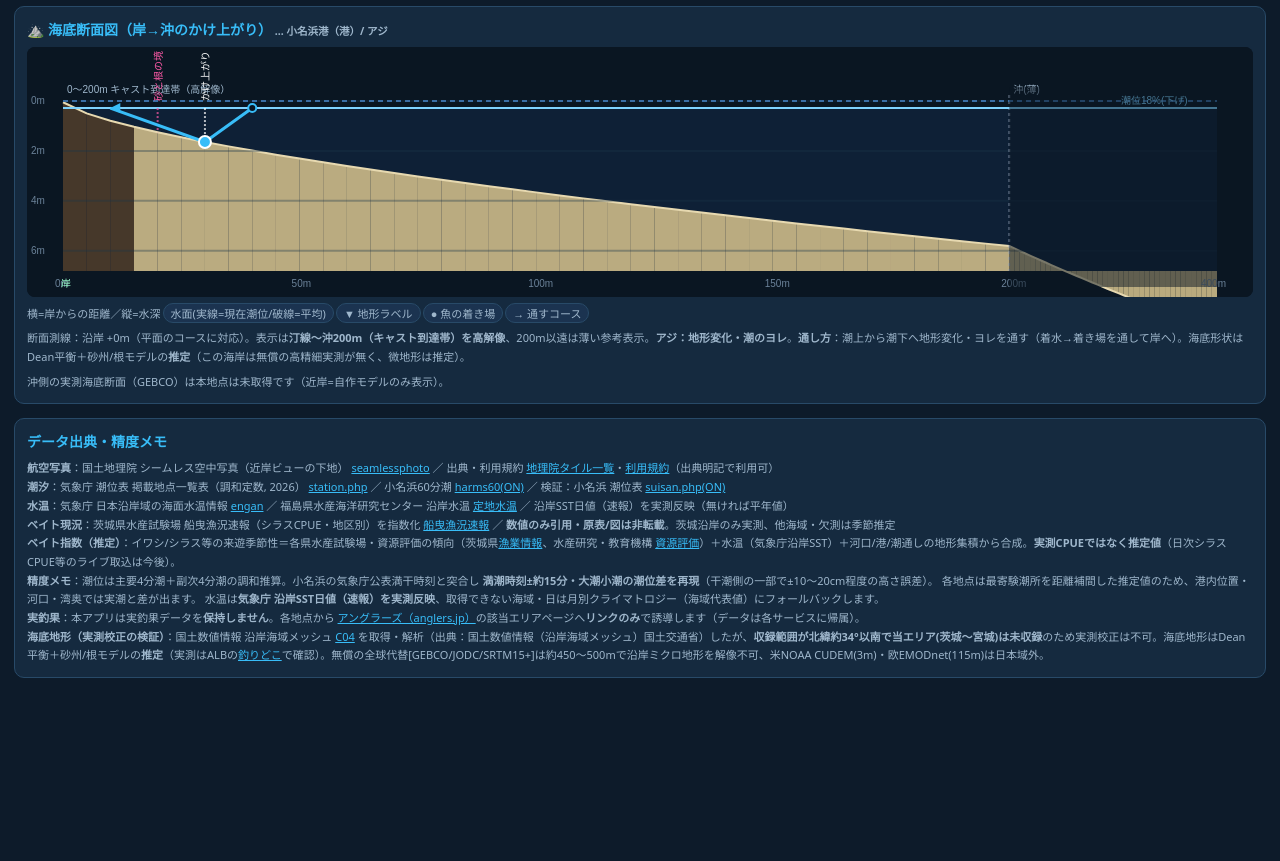
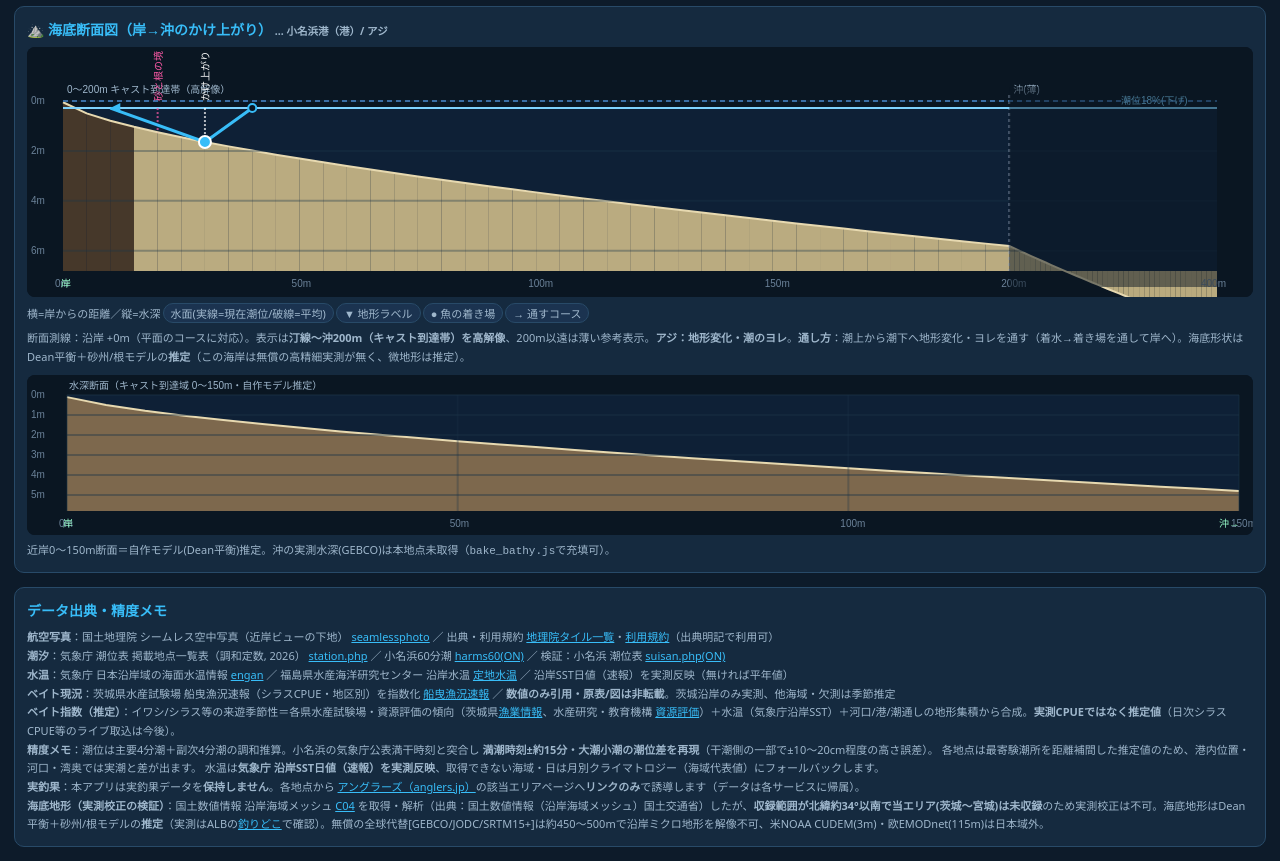
Before and after one commit to khunryo/tsuriba-map, a plain HTML site: page index.html in a window 1280 px wide. Shown: the part 1884-2745 px from the top of the page. Before the commit the page ends 2576 px from the top, so only its background shows below. Drawn offline with nearby package versions, Linux system fonts and the light colour scheme.

Commit message:
断面図を0〜150m(キャスト域)に絞る・GEBCOは数値参考 (sw v21)

```diff
--- a/index.html
+++ b/index.html
@@ -197,7 +197,7 @@
       <span class="pill">→ 通すコース</span>
     </div>
     <div id="sectionNote" class="src" style="margin-top:6px"></div>
-    <canvas id="sectionOffC" style="height:170px;display:none;margin-top:8px"></canvas>
+    <canvas id="sectionOffC" style="height:160px;display:none;margin-top:8px"></canvas>
     <div id="sectionOffNote" class="src" style="margin-top:6px"></div>
   </div>
 
@@ -1234,33 +1234,36 @@ let BATHY=null;
 function drawSectionOffshore(){
   const cvs=document.getElementById('sectionOffC'); if(!cvs)return;
   const spot=SPOTS[selIdx], note=document.getElementById('sectionOffNote');
-  const b=(BATHY&&BATHY.depth)?BATHY.depth[spot.name]:null, dist=BATHY?BATHY.dist_m:null;
-  if(!b||!dist){ cvs.style.display='none'; if(note)note.innerHTML='沖側の実測海底断面（GEBCO）は本地点は未取得です（近岸=自作モデルのみ表示）。'; return; }
   cvs.style.display='block';
-  const W=cvs.width=cvs.clientWidth||600, H=cvs.height=170, padL=40,padR=14,padT=22,padB=24;
+  const DMAX=150; // キャスト到達域に集中（GEBCO最近点300mは範囲外→この帯は自作モデル）
+  const W=cvs.width=cvs.clientWidth||600, H=cvs.height=160, padL=40,padR=14,padT=20,padB=24;
   const g=cvs.getContext('2d'); g.clearRect(0,0,W,H); g.fillStyle='#0a1622'; g.fillRect(0,0,W,H);
   const P=terrainParams(spot);
-  const maxD=Math.max(Math.max(...b), P.A*Math.pow(dist[0],2/3))+4;
-  const innerW=W-padL-padR;
-  const Xd=d=>padL+Math.sqrt(Math.min(d,8000)/8000)*innerW;
-  const Yd=dep=>padT+dep/maxD*(H-padT-padB);
-  g.fillStyle='#0e2036'; g.fillRect(padL,padT,innerW,H-padT-padB);
-  // 近岸=自作モデル(Dean) 0..dist[0]（破線）
-  g.strokeStyle='#c9b787'; g.setLineDash([4,3]); g.lineWidth=2; g.beginPath();
-  for(let d=0,first=1;d<=dist[0];d+=Math.max(20,dist[0]/12)){const x=Xd(d),y=Yd(P.A*Math.pow(Math.max(d,1),2/3)); first?(g.moveTo(x,y),first=0):g.lineTo(x,y);} g.stroke(); g.setLineDash([]);
-  // 沖=GEBCO実測（実線＋点）
-  g.strokeStyle='#38e0ff'; g.lineWidth=2.5; g.beginPath(); g.moveTo(Xd(dist[0]),Yd(P.A*Math.pow(dist[0],2/3)));
-  dist.forEach((d,i)=>g.lineTo(Xd(d),Yd(b[i]))); g.stroke();
-  dist.forEach((d,i)=>{const x=Xd(d),y=Yd(b[i]); g.fillStyle='#38e0ff'; g.beginPath();g.arc(x,y,3,0,7);g.fill();
-    g.fillStyle='#bde9ff'; g.font='10px sans-serif'; g.fillText('-'+b[i], x-9, y-6);});
+  const dep=d=>P.A*Math.pow(Math.max(d,0.5),2/3);           // Dean平衡プロファイル
+  const maxD=Math.max(2, dep(DMAX)+1), innerW=W-padL-padR, innerH=H-padT-padB;
+  const Xd=d=>padL+d/DMAX*innerW, Yd=v=>padT+v/maxD*innerH;
+  g.fillStyle='#0e2036'; g.fillRect(padL,padT,innerW,innerH);
+  // 海底（自作モデル：塗り＋稜線）
+  g.beginPath(); g.moveTo(padL,Yd(0)); for(let d=0;d<=DMAX;d+=5)g.lineTo(Xd(d),Yd(dep(d)));
+  g.lineTo(Xd(DMAX),padT+innerH); g.lineTo(padL,padT+innerH); g.closePath();
+  g.fillStyle=(P.rockEdge>0)?'#8a7050':'#c9b787'; g.globalAlpha=.9; g.fill(); g.globalAlpha=1;
+  g.beginPath(); for(let d=0,f=1;d<=DMAX;d+=5){const x=Xd(d),y=Yd(dep(d)); f?(g.moveTo(x,y),f=0):g.lineTo(x,y);} g.strokeStyle='#e7d9b0'; g.lineWidth=2; g.stroke();
+  // 深さグリッド
   g.font='10px sans-serif';
-  for(let dm=0;dm<=maxD;dm+=(maxD>40?20:10)){const y=Yd(dm);g.strokeStyle='#1c3448';g.globalAlpha=.4;g.beginPath();g.moveTo(padL,y);g.lineTo(W-padR,y);g.stroke();g.globalAlpha=1;g.fillStyle='#6b8299';g.fillText(dm+'m',4,y+3);}
-  [0.3,1,2,4,8].forEach(km=>{const x=Xd(km*1000);g.fillStyle='#6b8299';g.fillText(km+'k',x-6,H-8);});
-  const bx=Xd(dist[0]); g.strokeStyle='rgba(148,163,184,.6)';g.setLineDash([3,3]);g.beginPath();g.moveTo(bx,padT);g.lineTo(bx,H-padB);g.stroke();g.setLineDash([]);
-  g.fillStyle='#c9b787';g.fillText('←近岸=自作モデル',padL+2,padT-7);
-  g.fillStyle='#38e0ff';g.fillText('GEBCO実測（沖）→',bx+4,padT-7);
-  g.fillStyle='#9fc';g.fillText('岸',padL-4,H-8);
-  if(note)note.innerHTML='<b>沖の海底断面</b>：近岸0〜'+dist[0]+'m＝自作モデル（Dean平衡）推定／沖'+dist[0]+'m〜8km＝<b>GEBCO実測</b>。出典: GEBCO Compilation Group (GEBCO_2020 Grid)。釣りどこ/ALB等の限定データは不使用。';
+  for(let m=0;m<=maxD;m+=(maxD>8?2:1)){const y=Yd(m);g.strokeStyle='#1c3448';g.globalAlpha=.4;g.beginPath();g.moveTo(padL,y);g.lineTo(W-padR,y);g.stroke();g.globalAlpha=1;g.fillStyle='#6b8299';g.fillText(m+'m',4,y+3);}
+  // 距離目盛り（0〜150m）
+  [0,50,100,150].forEach(d=>{const x=Xd(d);g.strokeStyle='#1c3448';g.globalAlpha=.3;g.beginPath();g.moveTo(x,padT);g.lineTo(x,padT+innerH);g.stroke();g.globalAlpha=1;g.fillStyle='#6b8299';g.fillText(d+'m',x-8,H-8);});
+  g.fillStyle='#9fc';g.fillText('岸',padL-4,H-8);g.fillText('沖→',W-padR-20,H-8);
+  g.fillStyle='#9fb7cc';g.fillText('水深断面（キャスト到達域 0〜150m・自作モデル推定）',padL+2,padT-6);
+  // GEBCO＝数値参考のみ（150m圏外のため図示せず）
+  const b=(BATHY&&BATHY.depth)?BATHY.depth[spot.name]:null, dist=BATHY?BATHY.dist_m:null;
+  if(note){
+    if(b&&dist){const km=d=>d>=1000?(d/1000)+'km':d+'m';
+      note.innerHTML='近岸0〜150m断面＝自作モデル(Dean平衡)推定。<b>沖の水深（GEBCO実測・参考）</b>：'+dist.map((d,i)=>km(d)+' <b>-'+b[i]+'m</b>').join(' / ')+'｜出典: GEBCO Compilation Group (GEBCO_2020)。釣りどこ/ALB等の限定データ不使用。';
+    } else {
+      note.innerHTML='近岸0〜150m断面＝自作モデル(Dean平衡)推定。沖の実測水深(GEBCO)は本地点未取得（<code>bake_bathy.js</code>で充填可）。';
+    }
+  }
 }
 function drawSection(){
   const cvs=document.getElementById('sectionC'); if(!cvs)return;
--- a/sw.js
+++ b/sw.js
@@ -1,5 +1,5 @@
 /* 釣り場マップ PWA service worker */
-const CACHE = 'fishing-map-v20';
+const CACHE = 'fishing-map-v21';
 const SHELL = ['./','./index.html','./manifest.webmanifest','./icon-192.png','./icon-512.png','./icon-512-maskable.png','./apple-touch-icon-180.png'];
 self.addEventListener('install', (e) => { e.waitUntil(caches.open(CACHE).then((c) => c.addAll(SHELL)).then(() => self.skipWaiting())); });
 self.addEventListener('activate', (e) => { e.waitUntil(caches.keys().then((ks) => Promise.all(ks.filter((k) => k !== CACHE).map((k) => caches.delete(k)))).then(() => self.clients.claim())); });
```
